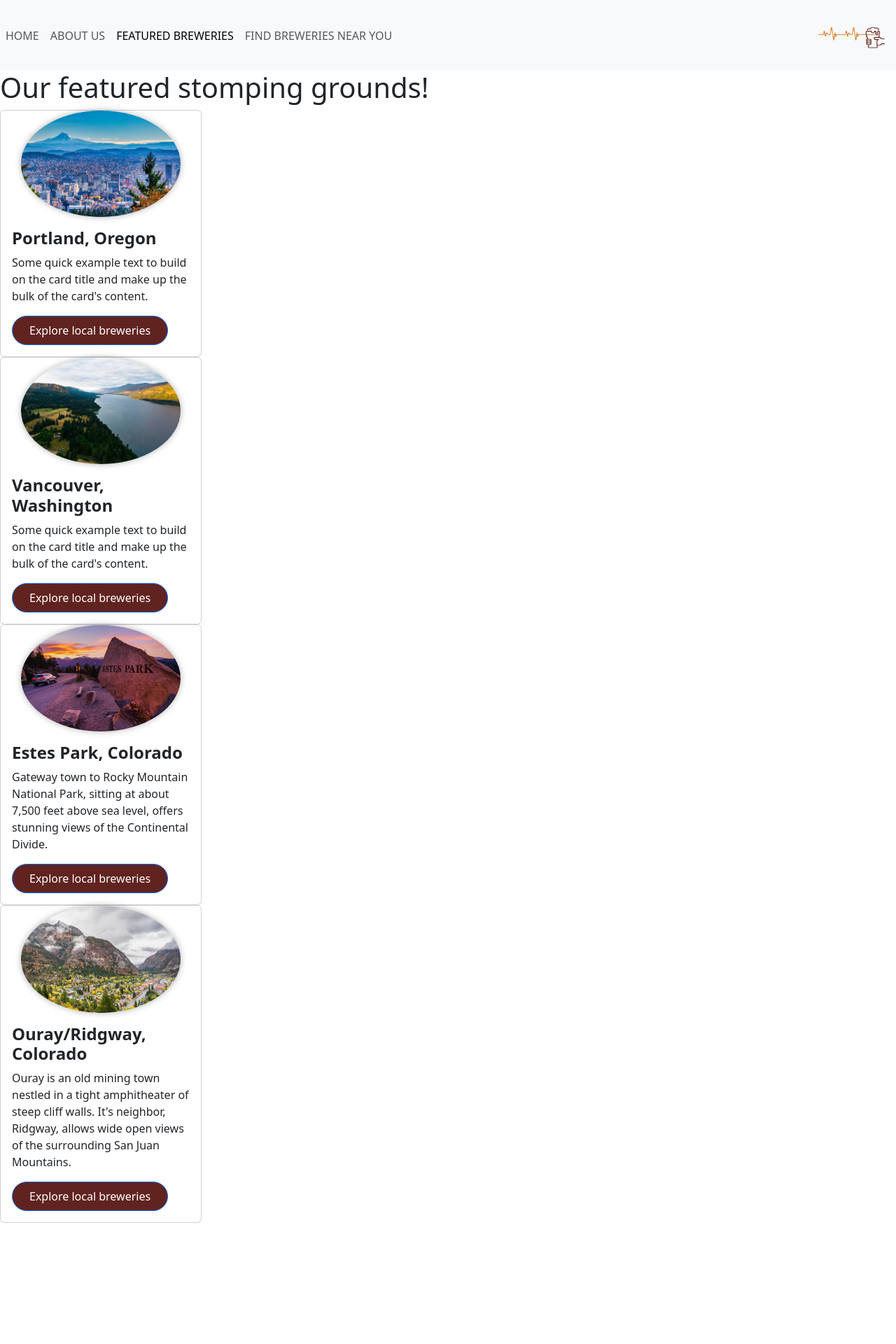
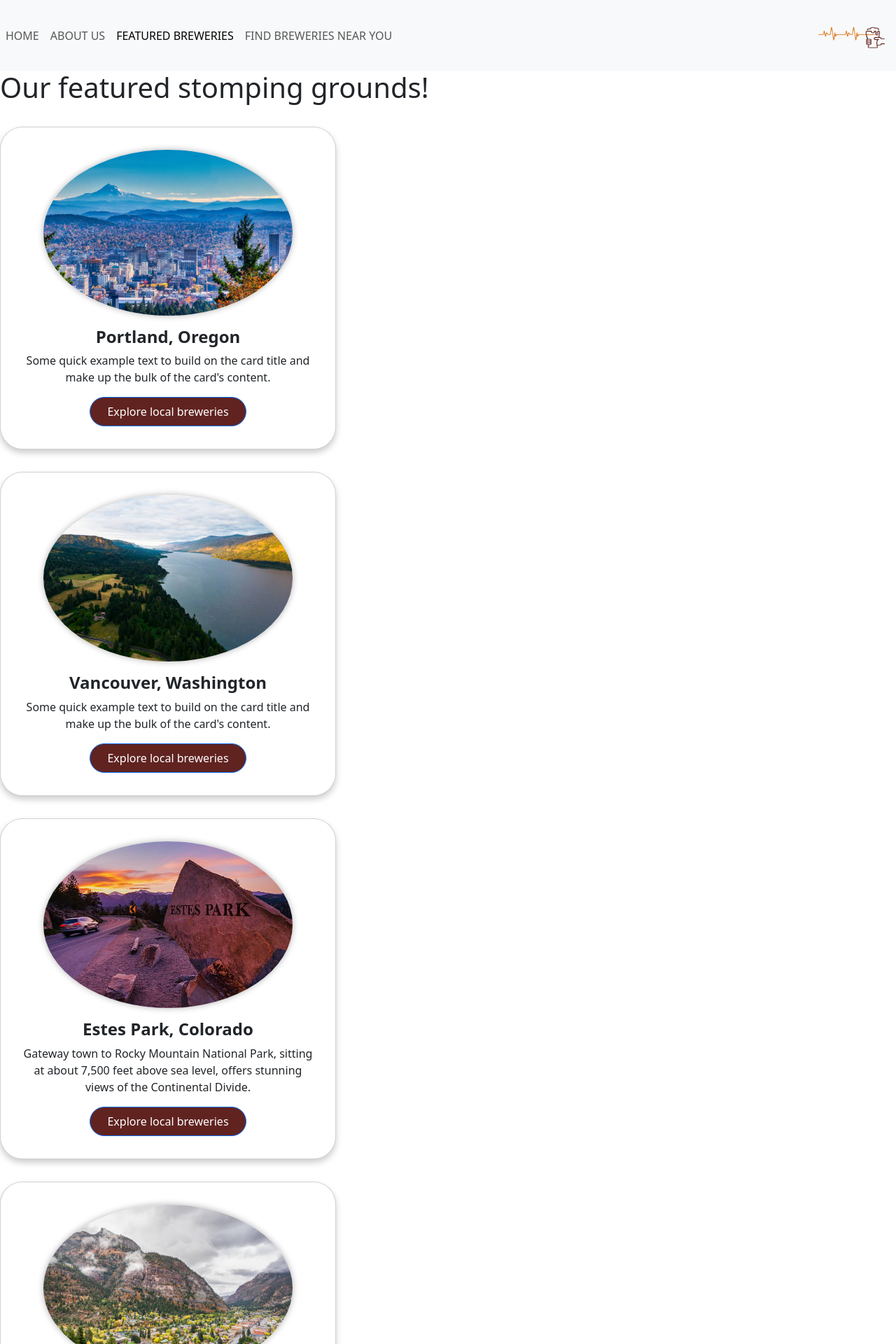
Before and after one commit to vajesik/brew-pulse, a React (Create React App) app: page /featured_breweries in a window 1280 px wide. Shown: the top 1920 px of the page at 70% size. Before the commit the page ends 1747 px from the top, so only its background shows below. Built offline with nearby package versions, Linux system fonts and the light colour scheme; data requests are answered from the project's data file.

Commit message:
messing with styling

```diff
--- a/src/TownList.css
+++ b/src/TownList.css
@@ -1,4 +1,4 @@
-card .btn {
+/* card .btn {
   border-radius: 2em;
   background-color: #602320 !important;
   color: #ffffff;
@@ -11,4 +11,4 @@ card .btn {
   color: #ffffff;
   box-shadow: 0 0 10px rgba(0, 0, 0, 0.2);
   transform: scale(1.01);
-}
+} */
--- a/src/TownList.js
+++ b/src/TownList.js
@@ -41,7 +41,16 @@ function TownList() {
       <h1>Our featured stomping grounds!</h1>
       {/* {featuredTowns.map(town => {
         return (
-          <Card style={{ width: "18rem" }}>
+          <Card
+          key={town.id}
+          style={{
+            width: "30rem",
+            marginTop: "2em",
+            padding: "2em 1em 1em",
+            borderRadius: "2em",
+            textAlign: "center",
+            boxShadow: "0 5px 10px rgba(0, 0, 0, 0.2)",
+          }}>
             <Card.Img variant="top" src={town.image} />
             <Card.Body>
               <Card.Title>
@@ -53,7 +62,16 @@ function TownList() {
           </Card>
         );
       })} */}
-      <Card style={{ width: "18rem" }}>
+      <Card
+        style={{
+          width: "30rem",
+          marginTop: "2em",
+          padding: "2em 1em 1em",
+          borderRadius: "2em",
+          textAlign: "center",
+          boxShadow: "0 5px 10px rgba(0, 0, 0, 0.2)",
+        }}
+      >
         <Card.Img variant="top" src={townImages["portland.jpeg"]} />
         <Card.Body>
           <Card.Title>Portland, Oregon</Card.Title>
@@ -64,7 +82,16 @@ function TownList() {
           <Button variant="primary">Explore local breweries</Button>
         </Card.Body>
       </Card>
-      <Card style={{ width: "18rem" }}>
+      <Card
+        style={{
+          width: "30rem",
+          marginTop: "2em",
+          padding: "2em 1em 1em",
+          borderRadius: "2em",
+          textAlign: "center",
+          boxShadow: "0 5px 10px rgba(0, 0, 0, 0.2)",
+        }}
+      >
         <Card.Img variant="top" src={townImages["vancouver.jpeg"]} />
         <Card.Body>
           <Card.Title>Vancouver, Washington</Card.Title>
@@ -75,7 +102,16 @@ function TownList() {
           <Button variant="primary">Explore local breweries</Button>
         </Card.Body>
       </Card>
-      <Card style={{ width: "18rem" }}>
+      <Card
+        style={{
+          width: "30rem",
+          marginTop: "2em",
+          padding: "2em 1em 1em",
+          borderRadius: "2em",
+          textAlign: "center",
+          boxShadow: "0 5px 10px rgba(0, 0, 0, 0.2)",
+        }}
+      >
         <Card.Img variant="top" src={townImages["estes.jpeg"]} />
         <Card.Body>
           <Card.Title>Estes Park, Colorado</Card.Title>
@@ -87,7 +123,16 @@ function TownList() {
           <Button variant="primary">Explore local breweries</Button>
         </Card.Body>
       </Card>
-      <Card style={{ width: "18rem" }}>
+      <Card
+        style={{
+          width: "30rem",
+          marginTop: "2em",
+          padding: "2em 1em 1em",
+          borderRadius: "2em",
+          textAlign: "center",
+          boxShadow: "0 5px 10px rgba(0, 0, 0, 0.2)",
+        }}
+      >
         <Card.Img variant="top" src={townImages["ouray.jpeg"]} />
         <Card.Body>
           <Card.Title>Ouray/Ridgway, Colorado</Card.Title>
```
Also changed, not shown: 1 other file (tests, documents, lock files or other folders).
